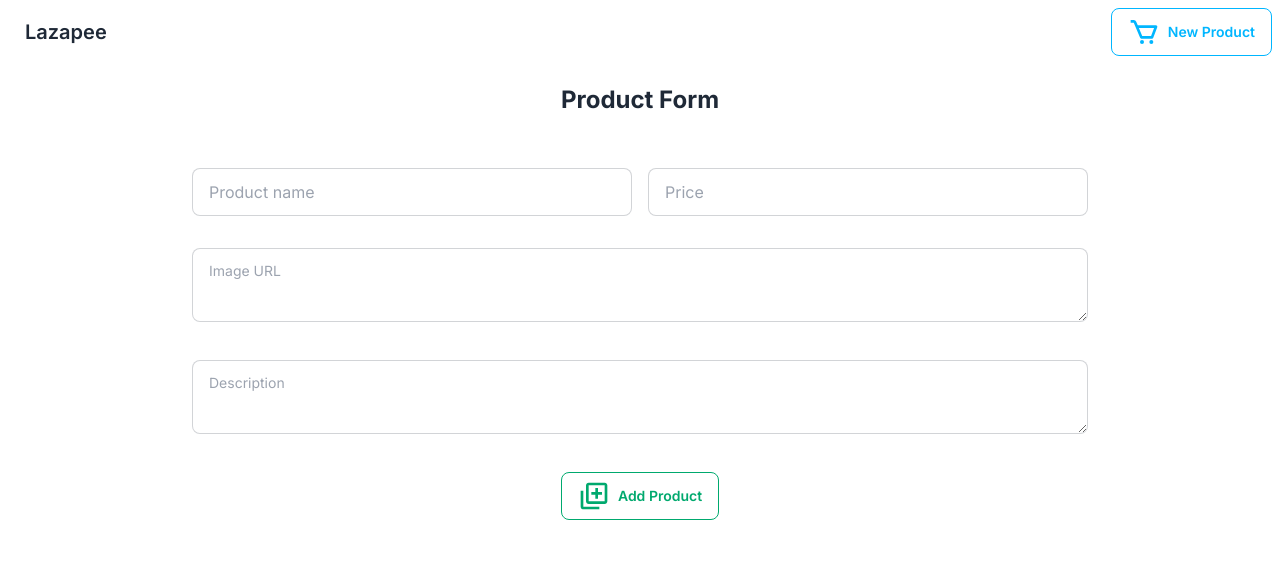
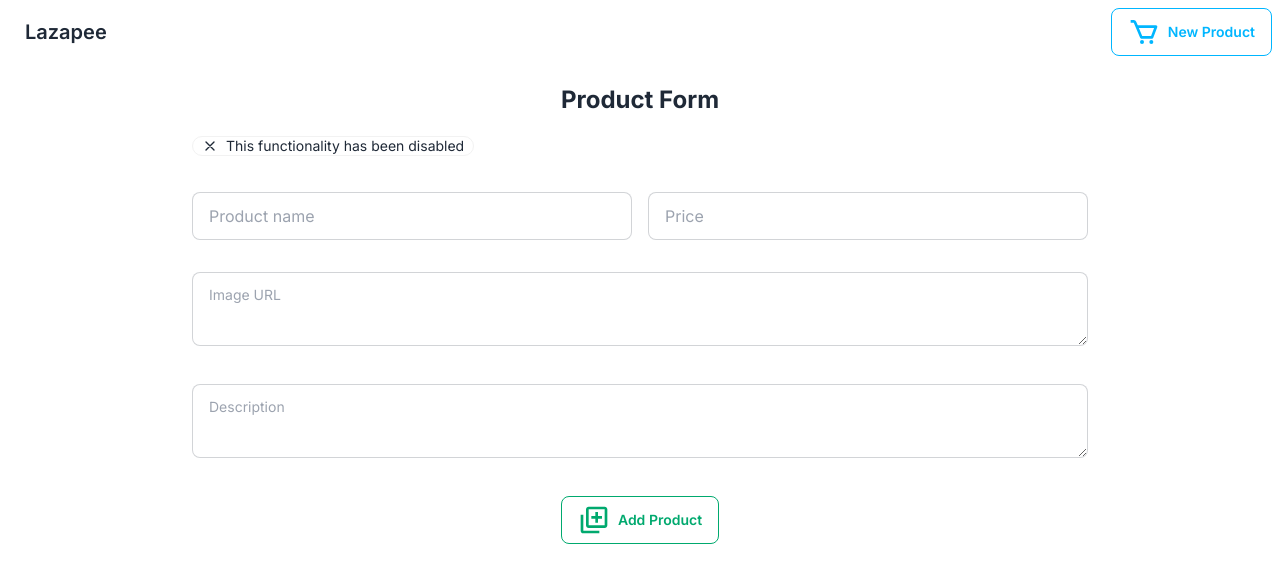
Before and after one commit to raymondtuazon/my-cart, a Next.js app: page /products in a window 1280 px wide. Shown: the top 582 px of the page. Built offline with nearby package versions, Linux system fonts and the light colour scheme.

Commit message:
added toaster components and handling 403 requests

```diff
--- a/src/app/Actions/products.ts
+++ b/src/app/Actions/products.ts
@@ -37,6 +37,6 @@ export default async function addProduct(
 
     return { success: true }
   } catch (e) {
-    throw e
+    return { success: false }
   }
 }
--- a/src/app/Components/ProductRow.tsx
+++ b/src/app/Components/ProductRow.tsx
@@ -4,7 +4,7 @@ import { IProduct } from '@/app/Models/ProductModel'
 import { BiInfoCircle, BiSolidTrash } from 'react-icons/bi'
 import { deleteProduct } from '@/app/Helpers/Products'
 import { useRouter } from 'next/navigation'
-import React from "react";
+import React from 'react'
 
 interface ProductRowProps {
   product: IProduct
--- /dev/null
+++ b/src/app/Components/Toaster.tsx
@@ -0,0 +1,20 @@
+export function Toaster(props: { type: string; message: string }) {
+  return (
+    <div className={`badge badge-${props.type} gap-2`}>
+      <svg
+        xmlns='http://www.w3.org/2000/svg'
+        fill='none'
+        viewBox='0 0 24 24'
+        className='inline-block w-4 h-4 stroke-current'
+      >
+        <path
+          strokeLinecap='round'
+          strokeLinejoin='round'
+          strokeWidth='2'
+          d='M6 18L18 6M6 6l12 12'
+        ></path>
+      </svg>
+      {props.message}
+    </div>
+  )
+}
--- a/src/app/products/form.tsx
+++ b/src/app/products/form.tsx
@@ -5,6 +5,7 @@ import { StandardResponse } from '@/app/Helpers/Responses'
 import { useEffect, useRef } from 'react'
 import addProduct from '@/app/actions/products'
 import { SubmitProductButton } from '@/app/products/SubmitProductButton'
+import { Toaster } from '../Components/Toaster'
 
 const initialState: StandardResponse = {
   success: false,
@@ -25,24 +26,12 @@ export default function ProductForm() {
       className='grid grid-cols-1 md:grid-cols-2 gap-4'
     >
       <div className='mb-4 col-span-2'>
-        {state.success && (
-          <div className='badge badge-success gap-2'>
-            <svg
-              xmlns='http://www.w3.org/2000/svg'
-              fill='none'
-              viewBox='0 0 24 24'
-              className='inline-block w-4 h-4 stroke-current'
-            >
-              <path
-                strokeLinecap='round'
-                strokeLinejoin='round'
-                strokeWidth='2'
-                d='M6 18L18 6M6 6l12 12'
-              ></path>
-            </svg>
-            success
-          </div>
-        )}
+        <Toaster
+          type={state.success ? 'success' : 'error'}
+          message={
+            state.success ? 'success' : 'This functionality has been disabled'
+          }
+        />
       </div>
 
       <div className='mb-4'>
```
